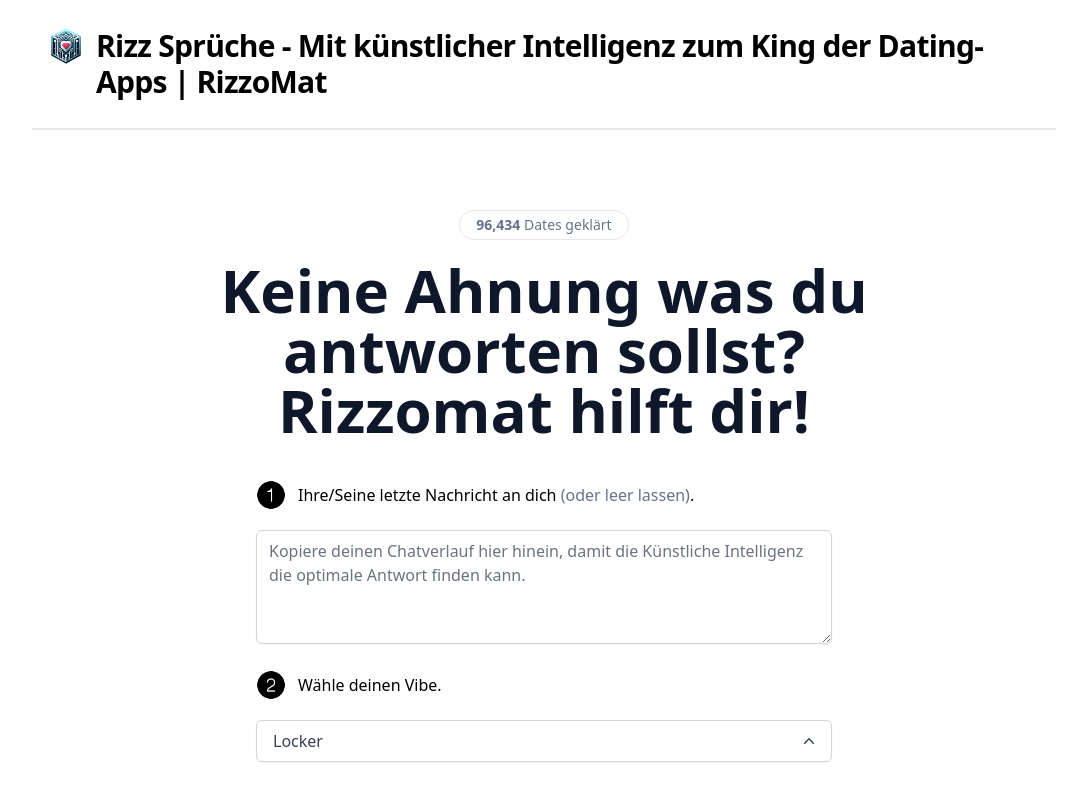
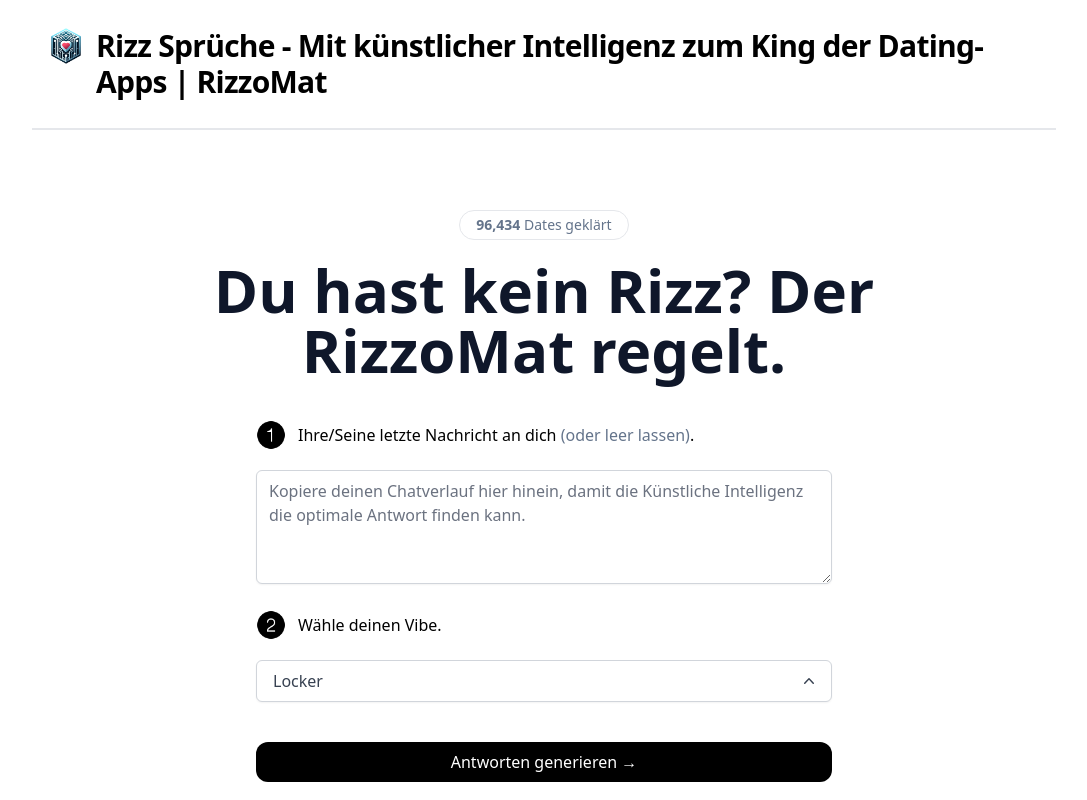
Before and after one commit to p100x/ai_wingman, a Next.js app: page / in a window 1280 px wide. Shown: the top 800 px of the page, without its empty margins (96-1183 px from the left). Built offline with nearby package versions, Linux system fonts and the light colour scheme.

Commit message:
Update index.tsx

```diff
--- a/pages/index.tsx
+++ b/pages/index.tsx
@@ -108,7 +108,7 @@ const prompt = `Generiere 3 ${
           <b>96,434</b> Dates geklärt
         </p>
         <h1 className="sm:text-6xl text-4xl max-w-[708px] font-bold text-slate-900">
-          Keine Ahnung was du antworten sollst? Rizzomat hilft dir!
+          Du hast kein Rizz? Der RizzoMat regelt.
         </h1>
 
         <div className="max-w-xl w-full">
```
